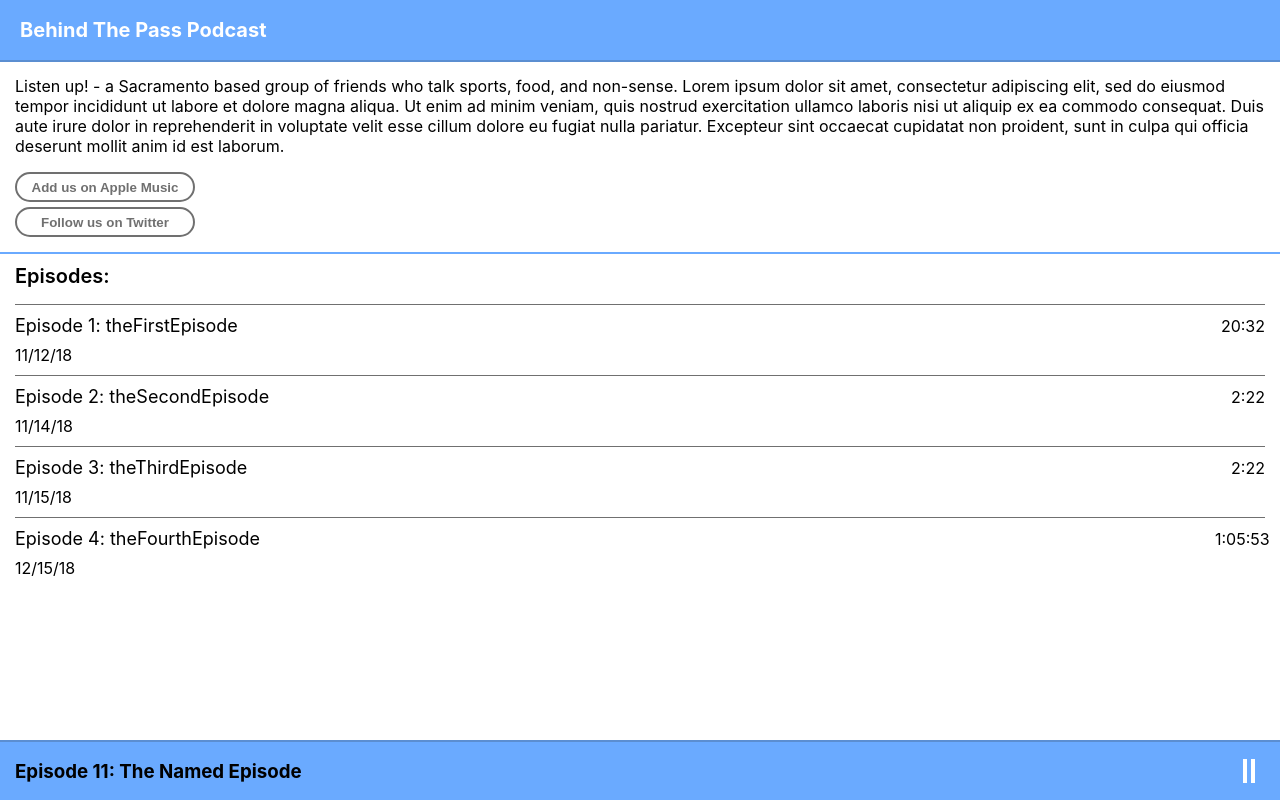
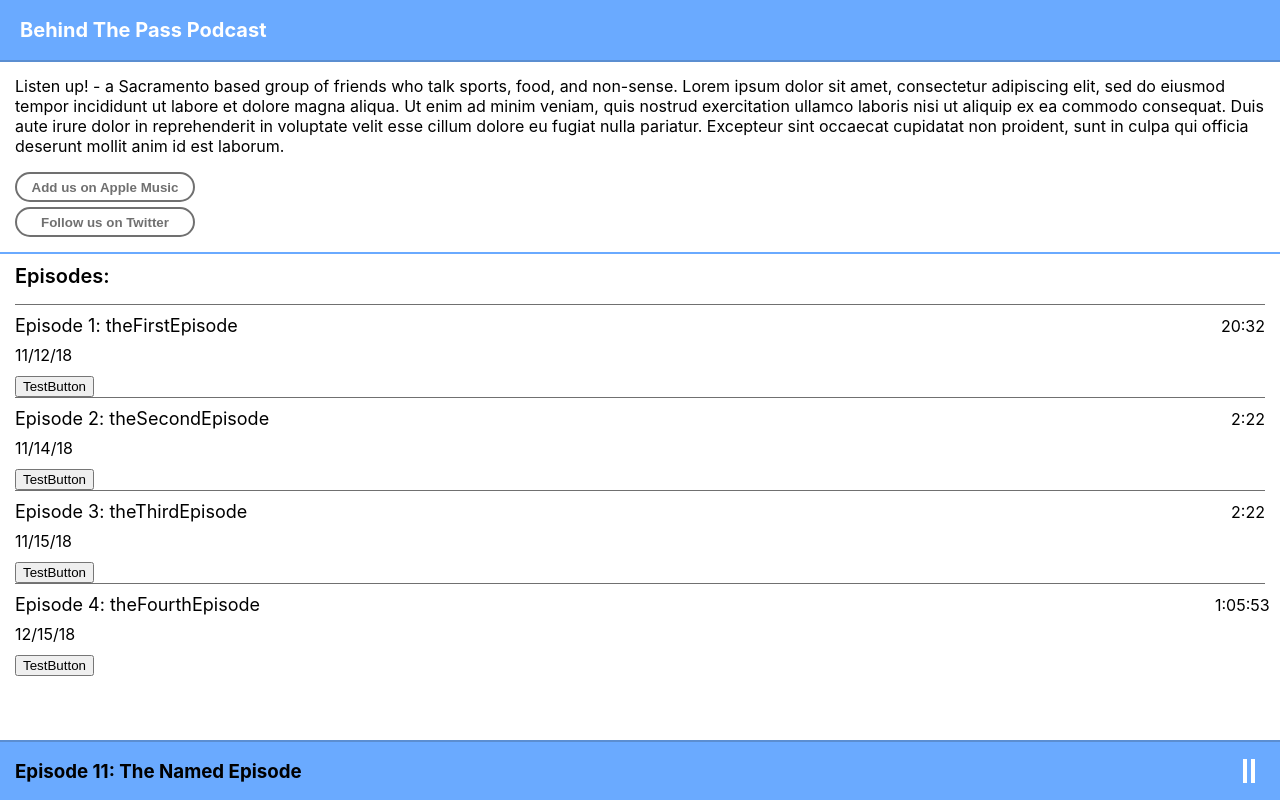
Before and after one commit to Lazd53/BehindThePassPodcast, a React (Create React App) app: page / in a window 1280 px wide. Built offline with nearby package versions, Linux system fonts and the light colour scheme.

Commit message:
Allow click to select episode - logic only

```diff
--- a/src/components/Episode.js
+++ b/src/components/Episode.js
@@ -3,10 +3,25 @@ import {calcRunTime} from '../utils/helpers'
 
 class Episode extends React.Component{
 
+  clickHandler = ( event ) =>{
+    const {podcast, handleEpisodeClick} = this.props
+    handleEpisodeClick(podcast.id)
+  }
+
+  buildArticleClassName = () =>{
+    const {isSelected, isPlaying} = this.props
+    let className = "single-episode";
+    if ( isSelected ){ className += " selected-now" }
+    if ( isPlaying ){ className += " playing-now" }
+    return className
+  }
+
   render(){
     const {id, episodeNo, name, runTime, airDate} = this.props.podcast;
+    const {handleEpisodeClick, currentEpisode, isSelected, isPlaying} = this.props
+
     return(
-      <article className="single-episode">
+      <article className={this.buildArticleClassName()}>
         <div className="episode-title-line">
           <h3 className="episode-title">Episode {episodeNo}: {name}</h3>
           <p className="episode-runtime">{calcRunTime(runTime)}</p>
@@ -14,6 +29,7 @@ class Episode extends React.Component{
         </div>
         <div className="episode-description">
         </div>
+        <button onClick={this.clickHandler}>TestButton</button>
       </article>
     )
   }
--- a/src/components/Episodes.js
+++ b/src/components/Episodes.js
@@ -3,15 +3,36 @@ import {connect} from "react-redux"
 import Episode from './Episode'
 
 class Episodes extends React.Component{
+  state = { seeEpisodeDetails: false }
+
+  componentDidUpdate(){
+    console.log(this.state.seeEpisodeDetails)
+  }
+  handleEpisodeClick = (episodeId) =>{
+    this.state.seeEpisodeDetails === false || this.state.seeEpisodeDetails !== episodeId
+      ? this.setState({seeEpisodeDetails: episodeId})
+      : this.setState({seeEpisodeDetails: false})
+    }
 
   createEpisodes = () => {
     const {podcasts, currentPod} = this.props;
     const podcastList = Object.values(podcasts)
-    return podcastList.map( podcast => <Episode podcast = {podcast} />)
+    return podcastList.map( podcast => {
+      const currentEpisode = false;
+      if (currentPod && currentPod.id === podcast.id){
+          currentEpisode = true
+      }
+      return (
+        <Episode key={podcast.id}
+          handleEpisodeClick={this.handleEpisodeClick}
+          currentEpisode={currentEpisode}
+          podcast = {podcast}
+          isSelected = {podcast.id === this.state.seeEpisodeDetails}
+          isPlaying = {true}
+        />)
+    })
 
   }
-
-
 
   render(){
     return(
@@ -27,7 +48,9 @@ class Episodes extends React.Component{
 
 const mapStatetoProps = ( store ) =>({
   podcasts: store.allPodcasts,
-  currentPod: store.allPodcasts[store.selectPodcast]
+  currentPod: store.selectedPodcast === ""
+                ? false
+                : store.allPodcasts[store.selectedPodcast]
 })
 
 export default connect(mapStatetoProps)(Episodes);
```
